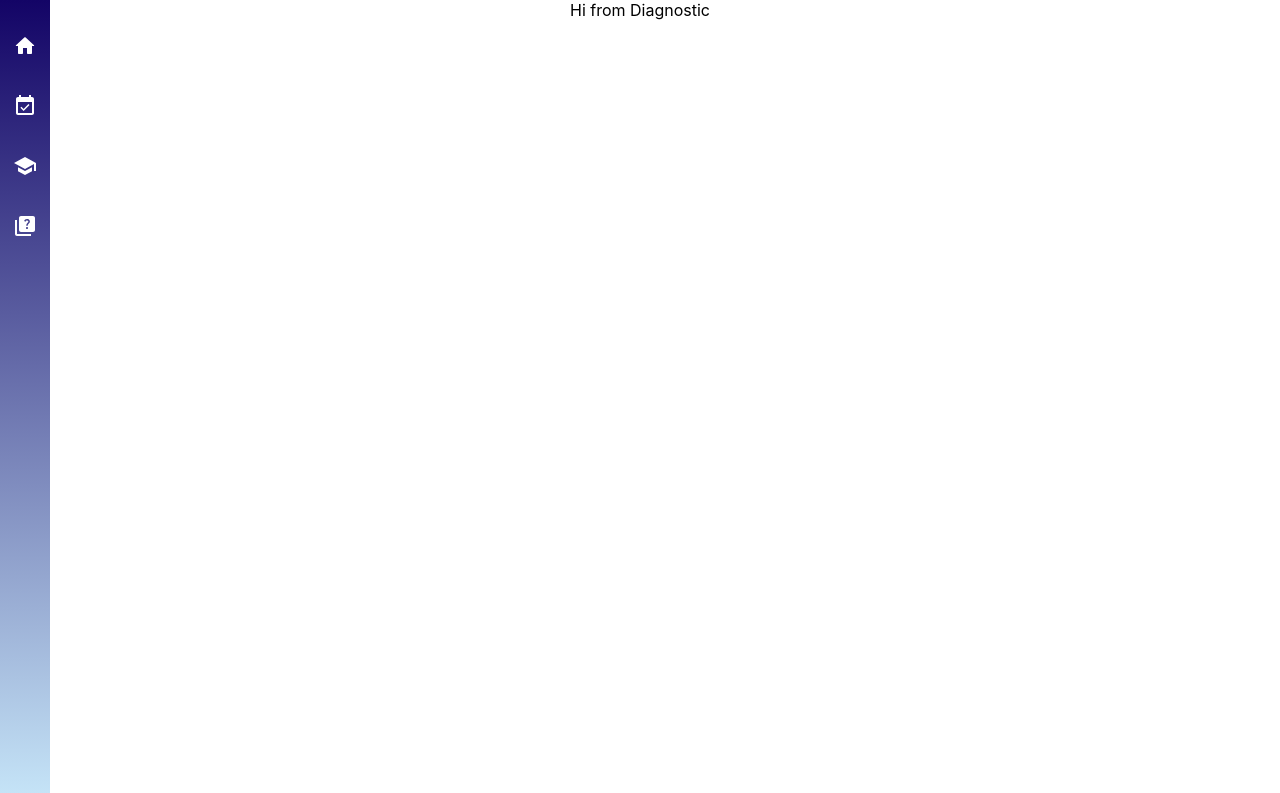
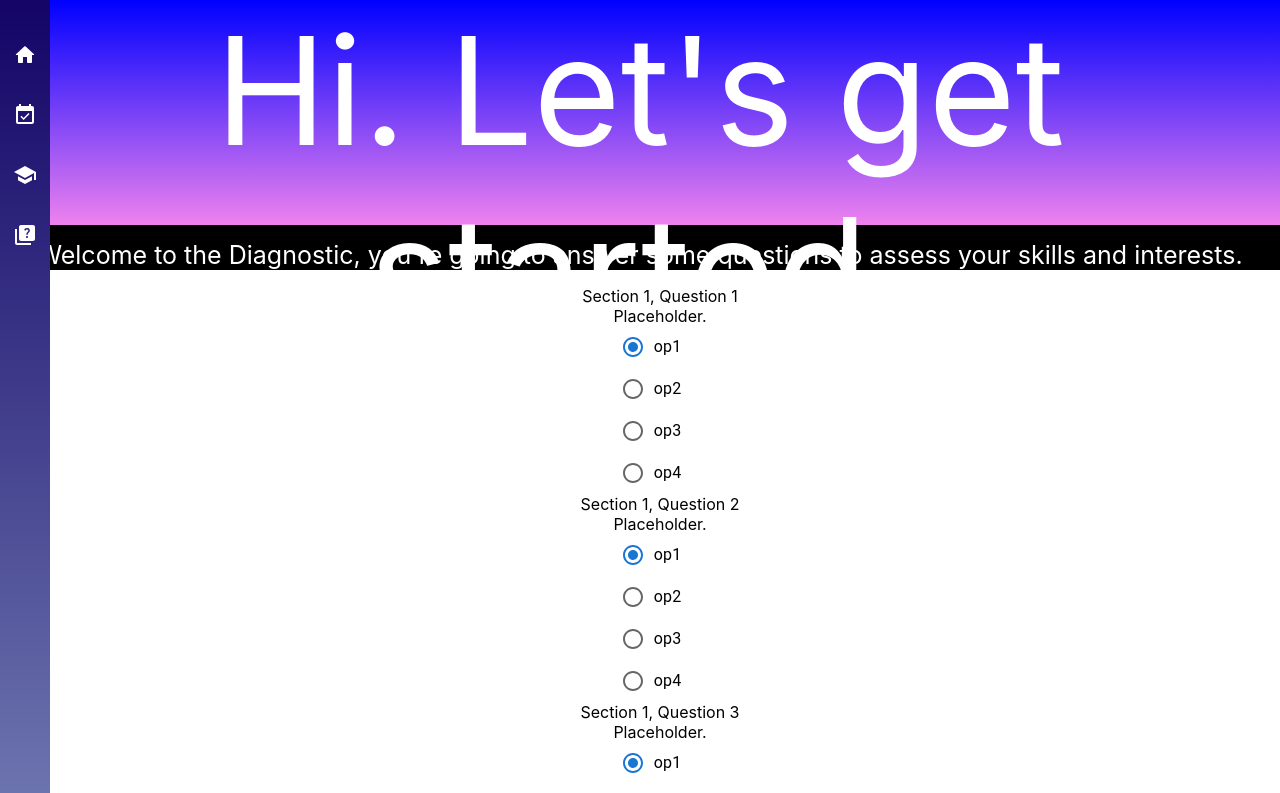
Before and after one commit to Pronkle/hackathon-2024, a React (Create React App) app: page /diagnostic in a window 1280 px wide. Shown: the top 793 px of the page. Built offline with nearby package versions, Linux system fonts and the light colour scheme.

Commit message:
diagnostic form function

```diff
--- a/src/components/demo/menu/style.css
+++ b/src/components/demo/menu/style.css
@@ -1,7 +1,7 @@
 .Menu{
     position: absolute;
     top: 0;
-    height: 100vh;
+    height: 200%;
     width: 50px;
     background-image: linear-gradient(#130466, #c6e5f8);
 }
--- a/src/components/home/credits/credits.jsx
+++ b/src/components/home/credits/credits.jsx
@@ -23,7 +23,7 @@ export default function Credit() {
                     <img src=""/>
                 </div>
                 <div id="credit-item">
-                    <h2>Allen Gue - Developer</h2>
+                    <h2>Allen Gue - Assistant Tech Lead</h2>
                     <img src=""/>
                 </div>
                 <div id="credit-item">
--- a/src/pages/demo/demo.css
+++ b/src/pages/demo/demo.css
@@ -1,6 +1,9 @@
 .Demo{
     height: 100vh;
     width: 100vw;
+    background-color: whitesmoke;
+    flex-direction: column;
+    flex: 70%;
 }
 
 body{
--- a/src/pages/demo/demo.jsx
+++ b/src/pages/demo/demo.jsx
@@ -11,6 +11,7 @@ export default function Demo() {
 
     return (
         <div className = 'Demo'>
+            DEMO
             <Menu/>
         </div>
     )
--- a/src/pages/diagnostic/diagnostic.css
+++ b/src/pages/diagnostic/diagnostic.css
@@ -0,0 +1,18 @@
+#info{
+    font-size: x-large;
+}
+
+#header{
+    background-image: linear-gradient(blue, violet);
+    height: 225px;
+    font-size: 150px;
+    /*font-family: 'Trebuchet MS', 'Lucida Sans Unicode', 'Lucida Grande', 'Lucida Sans', Arial, sans-serif; */
+    color: white;
+}
+
+#info{
+    padding-top: 15px;
+    font-size: 25px;
+    color: white;
+    background-color: black;
+}
--- a/src/pages/diagnostic/diagnostic.jsx
+++ b/src/pages/diagnostic/diagnostic.jsx
@@ -1,18 +1,66 @@
 import './diagnostic.css';
 import { useEffect } from 'react';
 import Menu from '../../components/demo/menu/menu';
+import { DiagnosticData } from './diagnosticdata';
+import * as React from 'react';
+import Radio from '@mui/material/Radio';
+import RadioGroup from '@mui/material/RadioGroup';
+import FormControlLabel from '@mui/material/FormControlLabel';
+import FormControl from '@mui/material/FormControl';
+import FormLabel from '@mui/material/FormLabel';
 
 export default function Diagnostic() {
 
     // fix scroll persistence issue when navigating with routes
     useEffect(() => {
         window.scrollTo(0, 0)
+        console.log(DiagnosticData.Answers)
     }, [])
 
+    const handleListItemClick = (event, link) => {
+        // Only navigate if the click is on the list item and not on the radio button
+        if (event.target.tagName !== 'INPUT') {
+            window.location.pathname = link;
+        }
+    };
+
     return (
-        <div>
-            Hi from Diagnostic
-            <Menu/>
+        <div className="Diagnostic">
+            <div id='header'>
+                Hi. Let's get started.
+            </div>
+            <div id='info'>
+                Welcome to the Diagnostic, you're going to answer some questions to assess your skills and interests.
+                <Menu />
+            </div>
+            <div id='questions'>
+                <ul className="QuestionList">
+                    {DiagnosticData.map((val, key) => {
+                        return (
+                            <li
+                                key={key}
+                                className="row"
+                                onClick={(event) => handleListItemClick(event, val.link)}
+                            >
+                                <div id="title">{val.title}</div>
+                                <div id="questions">{val.Question}</div>
+                                <FormControl>
+                                    <RadioGroup
+                                        aria-labelledby="demo-radio-buttons-group-label"
+                                        defaultValue="op1"
+                                        name="radio-buttons-group"
+                                    >
+                                        {val.Answers.map((ans) => {
+                                            console.log(ans)
+                                            return (<FormControlLabel value={ans} control={<Radio />} label={ans} key={ans}/>)
+                                        })}
+                                    </RadioGroup>
+                                </FormControl>
+                            </li>
+                        );
+                    })}
+                </ul>
+            </div>
         </div>
     )
 }
--- /dev/null
+++ b/src/pages/diagnostic/diagnosticdata.jsx
@@ -0,0 +1,117 @@
+import React from 'react'
+import HomeRoundedIcon from '@mui/icons-material/HomeRounded';
+
+
+export const DiagnosticData = [
+    {
+        title: "Section 1, Question 1",
+        Question: "Placeholder.",
+        Answers: [
+            "op1",
+            "op2",
+            "op3",
+            "op4",
+        ],
+        Solution: 0
+    },
+    {
+        title: "Section 1, Question 2",
+        Question: "Placeholder.",
+        Answers: [
+            "op1",
+            "op2",
+            "op3",
+            "op4",
+        ],
+        Solution: 0
+    },
+    {
+        title: "Section 1, Question 3",
+        Question: "Placeholder.",
+        Answers: [
+            "op1",
+            "op2",
+            "op3",
+            "op4",
+        ],
+        Solution: 0
+    },
+    {
+        title: "Section 2, Question 1",
+        Question: "Placeholder.",
+        Answers: [
+            "op1",
+            "op2",
+            "op3",
+            "op4",
+        ],
+        Solution: 0
+    },
+    {
+        title: "Section 2, Question 2",
+        Question: "Placeholder.",
+        Answers: [
+            "op1",
+            "op2",
+            "op3",
+            "op4",
+        ],
+        Solution: 0
+    },
+    {
+        title: "Section 2, Question 3",
+        Question: "Placeholder.",
+        Answers: [
+            "op1",
+            "op2",
+            "op3",
+            "op4",
+        ],
+        Solution: 0
+    },
+    {
+        title: "Section 3, Question 1",
+        Question: "Placeholder.",
+        Answers: [
+            "op1",
+            "op2",
+            "op3",
+            "op4",
+        ],
+        Solution: 0
+    },
+    {
+        title: "Section 3, Question 2",
+        Question: "Placeholder.",
+        Answers: [
+            "op1",
+            "op2",
+            "op3",
+            "op4",
+        ],
+        Solution: 0
+    },
+    {
+        title: "Section 3, Question 3",
+        Question: "Placeholder.",
+        Answers: [
+            "op1",
+            "op2",
+            "op3",
+            "op4",
+        ],
+        Solution: 0
+    },
+    {
+        title: "Section 4, Question 1",
+        Question: "Placeholder.",
+        Answers: [
+            "op1",
+            "op2",
+            "op3",
+            "op4",
+        ],
+        Solution: 0
+    },
+
+]
```
